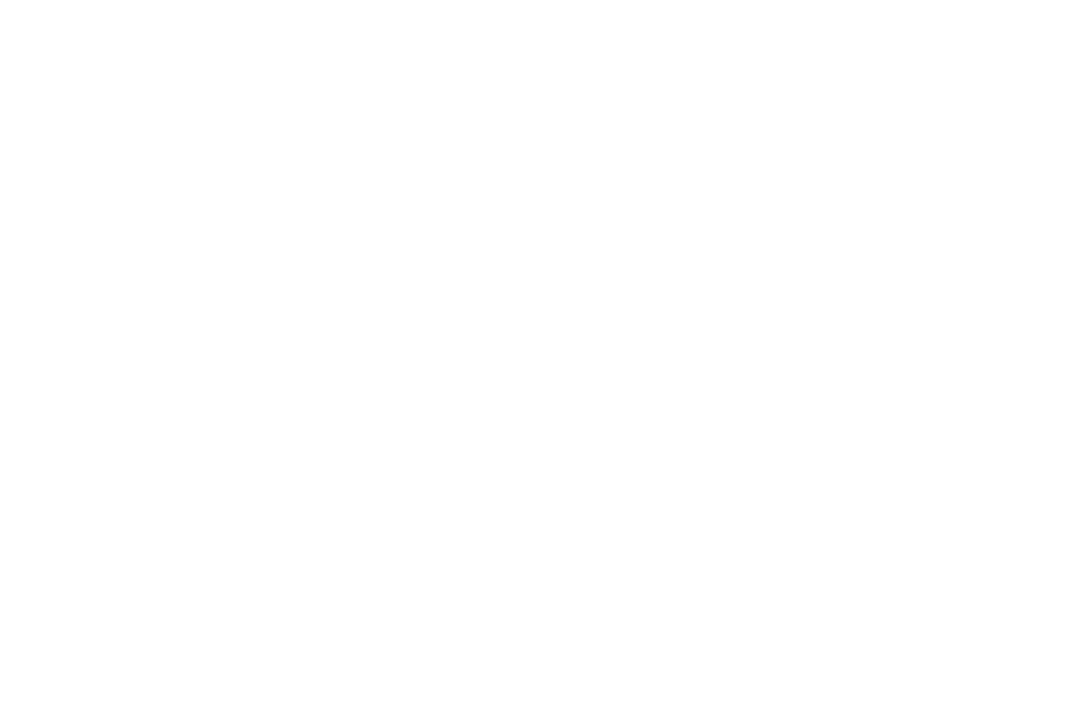
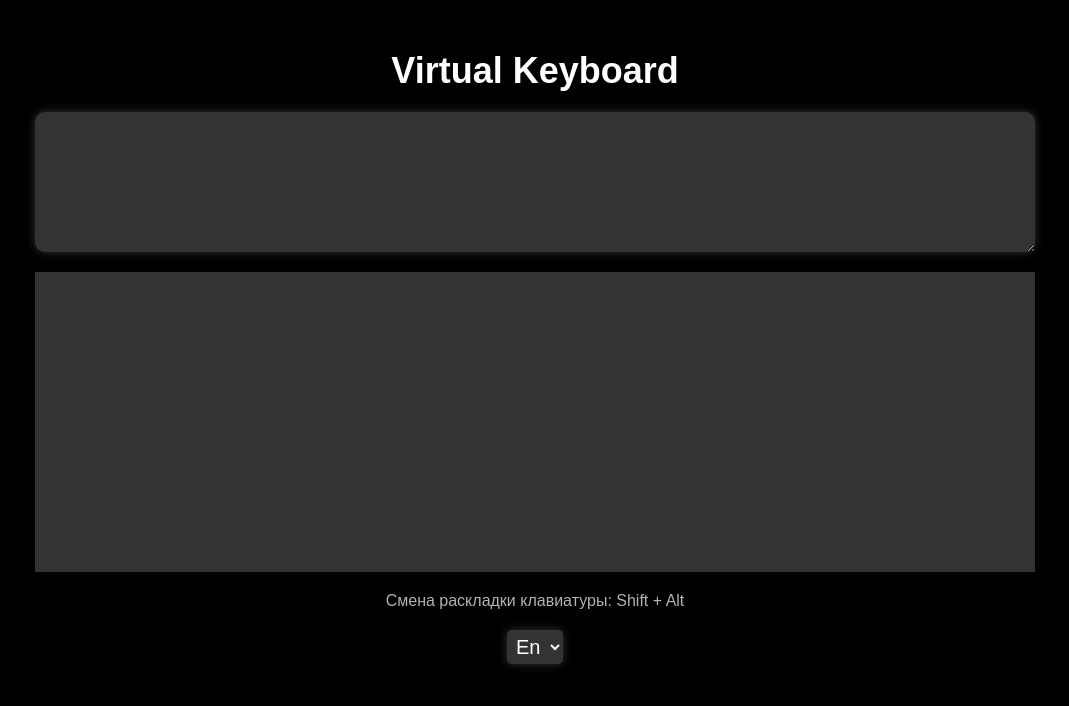
Before and after one commit to AlexeyTitkov/virtual-keyboard, a website with bundled scripts: page index.html in a window 1280 px wide. Shown: the whole page, without its empty margins (105-1174 px from the left). Built offline with nearby package versions, Linux system fonts and the light colour scheme.

Commit message:
feat: add basic layout

```diff
--- a/index.html
+++ b/index.html
@@ -6,6 +6,7 @@
         content="width=device-width, user-scalable=no, initial-scale=1.0, maximum-scale=1.0, minimum-scale=1.0">
   <meta http-equiv="X-UA-Compatible" content="ie=edge">
   <title>Virtual Keyboard</title>
+  <link rel="icon" href="./src/favicon.png" type="image/x-icon">
   <link rel="stylesheet" href="./src/sass/style.css">
 </head>
 <body>
--- a/src/js/main.js
+++ b/src/js/main.js
@@ -1,2 +1,41 @@
 import { keyboardKeysEn } from "./_keyboard-keys-en.js";
 import { keyboardKeysRu } from "./_keyboard-keys-ru.js";
+
+// Создаем заголовок
+const h1 = document.createElement('h1');
+h1.classList.add('title');
+h1.textContent = 'Virtual Keyboard';
+document.body.appendChild(h1);
+
+// Создаем строку ввода
+const textarea = document.createElement('textarea');
+textarea.classList.add('textarea');
+document.body.appendChild(textarea);
+textarea.focus();
+
+// Создаем контейнер для клавиатуры
+const keyboardContainer = document.createElement('div');
+keyboardContainer.classList.add('keyboard-container');
+document.body.appendChild(keyboardContainer);
+
+// Создаем элемент "Смена раскладки клавиатуры: Shift + Alt"
+const layoutInfo = document.createElement('p');
+layoutInfo.classList.add('layout-info');
+layoutInfo.textContent = 'Смена раскладки клавиатуры: Shift + Alt';
+document.body.appendChild(layoutInfo);
+
+// Создаем выпадающий список для выбора раскладки клавиатуры
+const select = document.createElement('select');
+select.classList.add('toggle-lang');
+document.body.appendChild(select);
+
+// Создаем опции для выбора раскладки клавиатуры
+const enOption = document.createElement('option');
+enOption.textContent = 'En';
+enOption.value = 'en';
+select.appendChild(enOption);
+
+const ruOption = document.createElement('option');
+ruOption.textContent = 'Ru';
+ruOption.value = 'ru';
+select.appendChild(ruOption);
--- a/src/sass/style.scss
+++ b/src/sass/style.scss
@@ -0,0 +1,65 @@
+* {
+  box-sizing: border-box;
+  margin: 0;
+  padding: 0;
+}
+
+html {
+  font-size: 10px;
+}
+
+body {
+  font-size: 1.6rem;
+  background-color: #000;
+  color: #fff;
+  font-family: Arial, sans-serif;
+  text-align: center;
+  display: flex;
+  flex-direction: column;
+  gap: 20px;
+  max-width: 1000px;
+  align-items: stretch;
+  margin: 0 auto;
+}
+
+.title {
+  font-size: 3.6rem;
+  margin-top: 50px;
+}
+
+.textarea {
+  padding: 10px;
+  font-size: 2.4rem;
+  border: none;
+  border-radius: 10px;
+  background-color: #333;
+  color: #fff;
+  outline: none;
+  text-align: center;
+  width: 100%;
+  height: 140px;
+  box-shadow: 0 0 10px rgba(255, 255, 255, 0.2);
+  align-self: center;
+}
+
+.layout-info {
+  color: #b2b2b2;
+}
+
+.toggle-lang {
+  font-size: 2rem;
+  padding: 5px;
+  border: none;
+  border-radius: 5px;
+  background-color: #333;
+  color: #fff;
+  outline: none;
+  box-shadow: 0 0 10px rgba(255, 255, 255, 0.2);
+  align-self: center;
+}
+
+.keyboard-container {
+  width: 100%;
+  height: 300px;
+  background-color: #333333;
+}
```
Also changed, not shown: src/favicon.png (added), src/sass/style.css, 1 other file.
